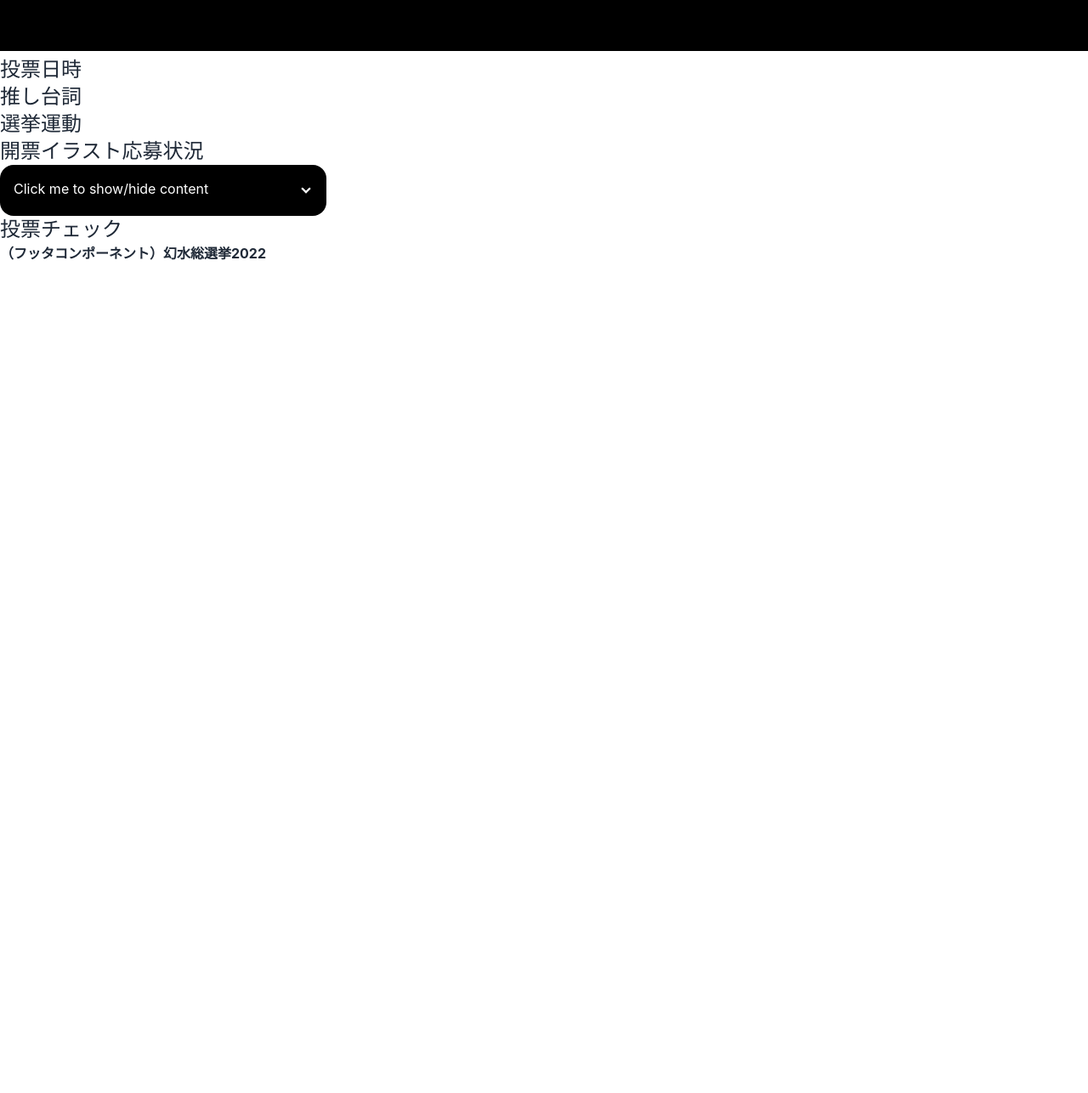
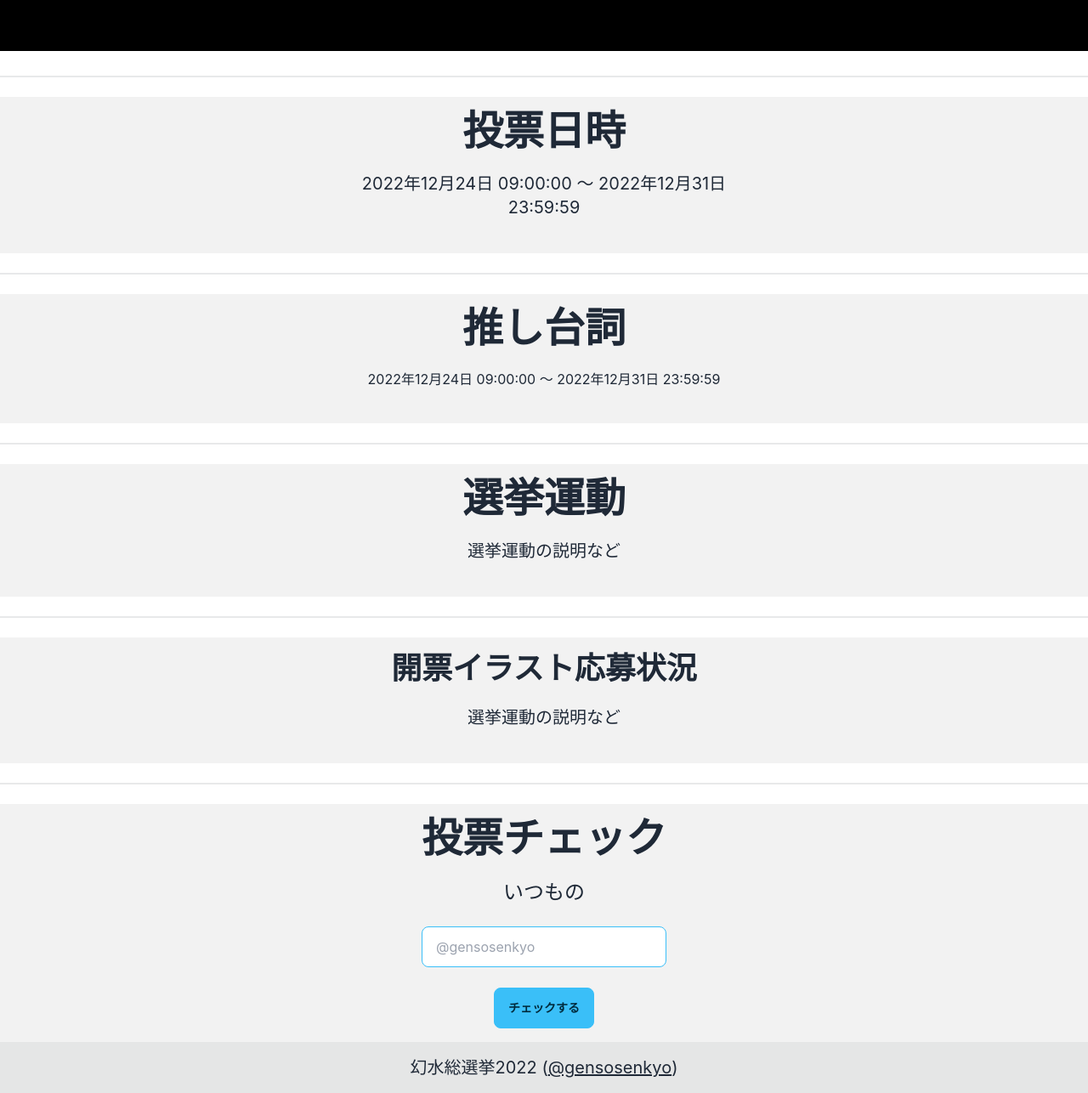
Before and after one commit to true-runes/suikoden-election-2022-frontend, a Next.js app: page / in a window 1280 px wide. Shown: the part 793-2079 px from the top of the page at 85% size. Before the commit the page ends 1103 px from the top, so only its background shows below. Built offline with nearby package versions, Linux system fonts and the light colour scheme; a web font is replaced by a local one.

Commit message:
feat: 🎸 試作第一弾を作成した (#143)

```diff
--- a/components/KaihyoIllustStatus.tsx
+++ b/components/KaihyoIllustStatus.tsx
@@ -1,18 +1,14 @@
-const KaihyoIllustStatus = () => {
+import type { NextPage } from 'next'
+
+const KaihyoIllustStatus: NextPage = () => {
   return (
     <div>
-      <p className={'text-2xl'}>開票イラスト応募状況</p>
-
-      <div
-        tabIndex={0}
-        className="max-w-sm collapse collapse-arrow border-base-300 rounded-box"
-      >
-        <input type="checkbox" className="peer" />
-        <div className="bg-black collapse-title text-primary-content">
-          Click me to show/hide content
-        </div>
-        <div className="bg-black collapse-content text-primary-content">
-          <p>tabindex={0} attribute is necessary to make the div focusable</p>
+      <div className="hero bg-base-200">
+        <div className="hero-content text-center">
+          <div className="max-w-md">
+            <h1 className="text-4xl font-bold">開票イラスト応募状況</h1>
+            <p className="py-6 text-xl">選挙運動の説明など</p>
+          </div>
         </div>
       </div>
     </div>
--- a/components/KaishiNichizi.tsx
+++ b/components/KaishiNichizi.tsx
@@ -1,7 +1,18 @@
-const KaishiNichizi = () => {
+import type { NextPage } from 'next'
+
+const KaishiNichizi: NextPage = () => {
   return (
     <div>
-      <p className={'text-2xl'}>投票日時</p>
+      <div className="hero bg-base-200">
+        <div className="hero-content text-center">
+          <div className="max-w-md">
+            <h1 className="text-5xl font-bold">投票日時</h1>
+            <p className="py-6 text-xl">
+              2022年12月24日 09:00:00 ～ 2022年12月31日 23:59:59
+            </p>
+          </div>
+        </div>
+      </div>
     </div>
   )
 }
--- a/components/OshiSerif.tsx
+++ b/components/OshiSerif.tsx
@@ -1,7 +1,18 @@
-const OshiSerif = () => {
+import type { NextPage } from 'next'
+
+const OshiSerif: NextPage = () => {
   return (
     <div>
-      <p className={'text-2xl'}>推し台詞</p>
+      <div className="hero bg-base-200">
+        <div className="hero-content text-center">
+          <div className="max-w-md">
+            <h1 className="text-5xl font-bold">推し台詞</h1>
+            <p className="py-6 text-base">
+              2022年12月24日 09:00:00 ～ 2022年12月31日 23:59:59
+            </p>
+          </div>
+        </div>
+      </div>
     </div>
   )
 }
--- a/components/SenkyoUndou.tsx
+++ b/components/SenkyoUndou.tsx
@@ -1,7 +1,16 @@
-const SenkyoUndou = () => {
+import type { NextPage } from 'next'
+
+const SenkyoUndou: NextPage = () => {
   return (
     <div>
-      <p className={'text-2xl'}>選挙運動</p>
+      <div className="hero bg-base-200">
+        <div className="hero-content text-center">
+          <div className="max-w-md">
+            <h1 className="text-5xl font-bold">選挙運動</h1>
+            <p className="py-6 text-xl">選挙運動の説明など</p>
+          </div>
+        </div>
+      </div>
     </div>
   )
 }
--- /dev/null
+++ b/components/SiteFooter.tsx
@@ -0,0 +1,25 @@
+import type { NextPage } from 'next'
+
+const SiteFooter: NextPage = () => {
+  return (
+    <div>
+      <footer className="footer footer-center p-4 bg-base-300 text-base-content">
+        <div>
+          <p className="text-xl">
+            幻水総選挙2022 (
+            <a
+              href="https://twitter.com/gensosenkyo"
+              target="_blank"
+              rel="noreferrer"
+            >
+              <span className="underline">@gensosenkyo</span>
+            </a>
+            )
+          </p>
+        </div>
+      </footer>{' '}
+    </div>
+  )
+}
+
+export default SiteFooter
--- a/components/TouhyouCheck.tsx
+++ b/components/TouhyouCheck.tsx
@@ -1,7 +1,26 @@
-const TouhyouCheck = () => {
+import type { NextPage } from 'next'
+
+const TouhyouCheck: NextPage = () => {
   return (
     <div>
-      <p className={'text-2xl'}>投票チェック</p>
+      <div className="hero bg-base-200">
+        <div className="hero-content text-center">
+          <div className="max-w-md">
+            <h1 className="text-5xl font-bold">投票チェック</h1>
+            <p className="py-6 text-2xl">いつもの</p>
+            <input
+              type="text"
+              placeholder="@gensosenkyo"
+              className="input input-bordered input-info w-full max-w-xs"
+            />
+            {/* TODO: スタイルを用いて空白を調整する */}
+            <br />
+            <br />
+            {/* TODO: 押されたら API の戻り値が来るまでぐるぐるしてボタンを disable にする */}
+            <button className="btn btn-info">チェックする</button>
+          </div>
+        </div>
+      </div>
     </div>
   )
 }
--- a/pages/index.tsx
+++ b/pages/index.tsx
@@ -1,7 +1,5 @@
 import type { NextPage } from 'next'
-// import Head from 'next/head'
 import Image from 'next/image'
-import styled from 'styled-components'
 
 import HumbergerMenu from '../components/HumbergerMenu'
 import KaishiNichizi from '../components/KaishiNichizi'
@@ -9,6 +7,7 @@ import OshiSerif from '../components/OshiSerif'
 import SenkyoUndou from '../components/SenkyoUndou'
 import KaihyoIllustStatus from '../components/KaihyoIllustStatus'
 import TouhyouCheck from '../components/TouhyouCheck'
+import SiteFooter from '../components/SiteFooter'
 
 const Home: NextPage = () => {
   return (
@@ -31,27 +30,21 @@ const Home: NextPage = () => {
           height={4320}
         />
 
+        <div className="divider" />
         <KaishiNichizi />
+        <div className="divider" />
         <OshiSerif />
+        <div className="divider" />
         <SenkyoUndou />
+        <div className="divider" />
         <KaihyoIllustStatus />
+        <div className="divider" />
         <TouhyouCheck />
       </main>
 
-      <StyledFooter>（フッタコンポーネント）幻水総選挙2022</StyledFooter>
+      <SiteFooter />
     </div>
   )
 }
 
-const StyledFooter = styled.footer`
-  font-weight: bold;
-`
-
-const StyledOuterContainer = styled.div`
-  position: relative;
-  right: 0;
-  height: 130px;
-  background: #a90000;
-`
-
 export default Home
```
